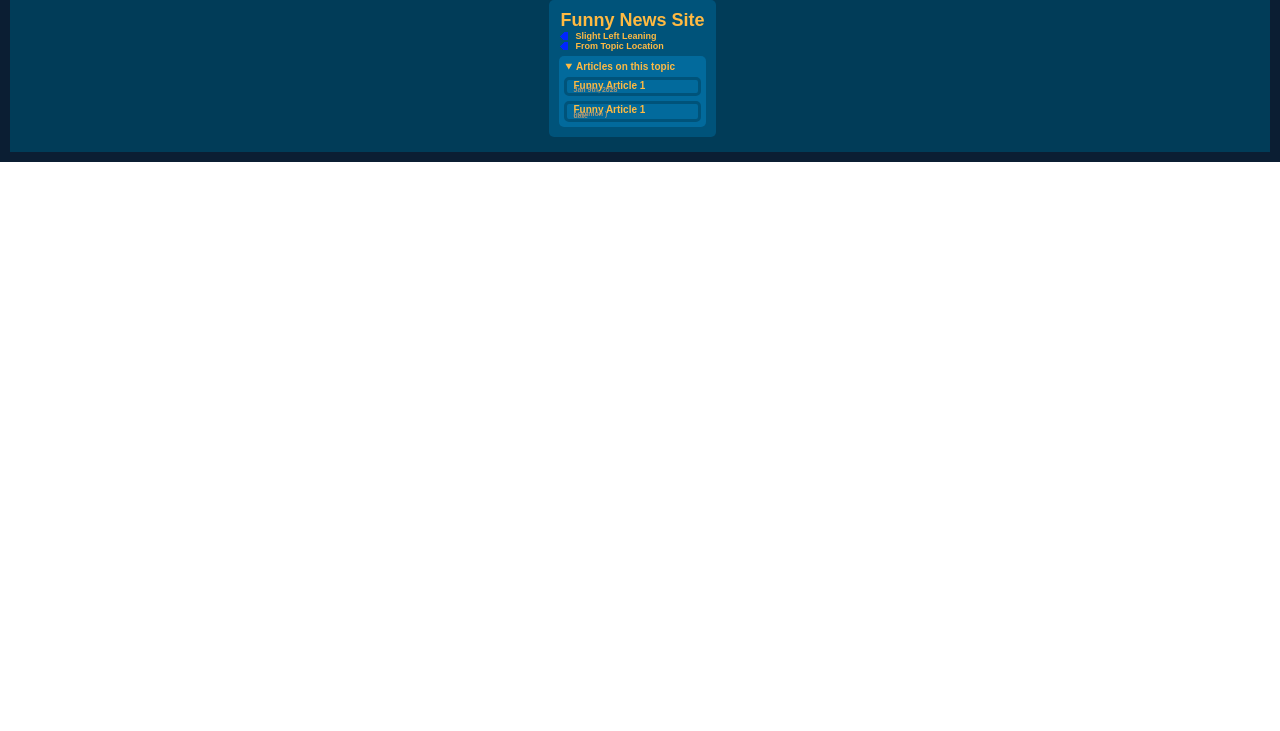
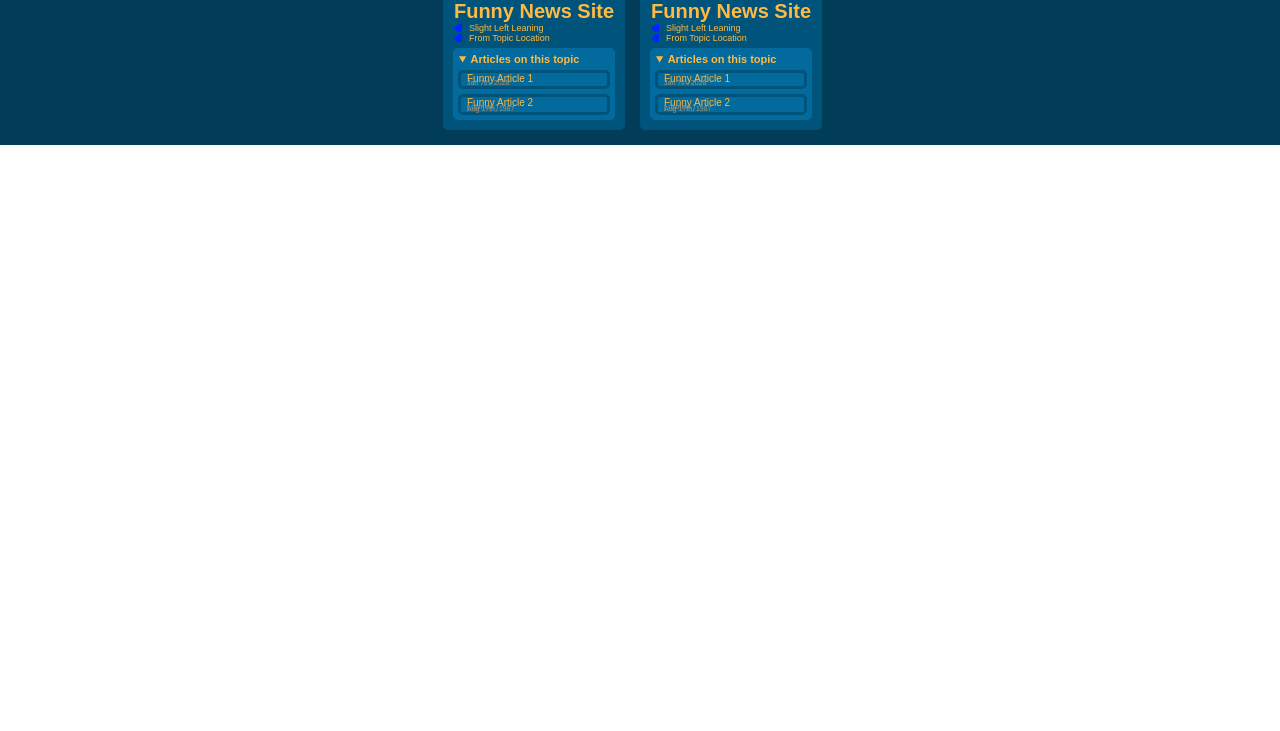
Before and after one commit to JMack21/cruzhacks24, a browser extension: page index.html in a window 1280 px wide. Shown: the part 69-800 px from the top of the page. Drawn offline with Linux system fonts and the light colour scheme; a web font is replaced by a local one.

Commit message:
template pretty much complete, no javascript yet

```diff
--- a/index.html
+++ b/index.html
@@ -38,18 +38,58 @@
 								<summary>Articles on this topic</summary>
 
 								<div class="list-of-articles-div">
-									<div><a class="article-link" href="index.html">
+									<div><a class="article-link" href="https://apnews.com/article/sixlegged-dog-surgery-spaniel-britain-6e7f609833646231c8dca6f0eb4c7c8b" target="_blank" rel="noopener noreferrer">
 										<div class="article-div">
 											<h3>Funny Article 1</h3>
-											<p class="article-date">Jan 9th, 2028</p>
+											<p class="article-date">Jan 7th, 2028</p>
 										</div>
 									</a></div>
 
-									<div><a class="article-link" href="index.html">
+									<div><a class="article-link"  href="https://apnews.com/article/sixlegged-dog-surgery-spaniel-britain-6e7f609833646231c8dca6f0eb4c7c8b" target="_blank" rel="noopener noreferrer">
+										<div class="article-div">
+											<h3>Funny Article 2</h3>
+											<p class="article-type">( opinion )</p>
+											<p class="article-date">Aug 17th, 1987</p>
+										</div>
+									</a></div>
+								</div>
+
+							</details>
+						</div>
+
+					</div>
+
+					<div class="newsite-div">
+
+						<div class="title-and-bias-of-newsite">
+							<h2>Funny News Site</h2>
+							<div class="bias-of-newsite-line">
+								<img src="images/bias_left.png" style="width:8px; height:8px">
+								<p class="bias-text">Slight Left Leaning</p>
+							</div>
+							<div class="bias-of-newsite-line">
+								<img src="images/bias_left.png" style="width:8px; height:8px">
+								<p class="bias-text">From Topic Location</p>
+							</div>
+						</div>
+
+						<div class="list-of-articles-dropdown-container">
+							<details class="list-of-articles-dropdown" open>
+								<summary>Articles on this topic</summary>
+
+								<div class="list-of-articles-div">
+									<div><a class="article-link" href="https://apnews.com/article/sixlegged-dog-surgery-spaniel-britain-6e7f609833646231c8dca6f0eb4c7c8b" target="_blank" rel="noopener noreferrer">
 										<div class="article-div">
 											<h3>Funny Article 1</h3>
+											<p class="article-date">Jan 7th, 2028</p>
+										</div>
+									</a></div>
+
+									<div><a class="article-link"  href="https://apnews.com/article/sixlegged-dog-surgery-spaniel-britain-6e7f609833646231c8dca6f0eb4c7c8b" target="_blank" rel="noopener noreferrer">
+										<div class="article-div">
+											<h3>Funny Article 2</h3>
 											<p class="article-type">( opinion )</p>
-											<p class="article-date">date</p>
+											<p class="article-date">Aug 17th, 1987</p>
 										</div>
 									</a></div>
 								</div>
--- a/styles/styles.css
+++ b/styles/styles.css
@@ -34,7 +34,7 @@ body
 	background-color: var(--blue1);
 
 	margin: 0px;
-	padding: var(--medium-padding);
+	padding: 0px;
 }
 
 .main-vert-div
@@ -179,25 +179,34 @@ h1, h2, h3, h4, h5, h6, p, summary
 	padding-bottom: 0px;
 
 	font-family: var(--sans-serif-font);
-	font-weight: 700;
+	font-weight: 100;
 	color: var(--yellow2);
 }
 
 h1
 {
 	font-size: 25px;
+	font-weight: 700;
 }
 
 h2
 {
-	font-size: 18px;
+	font-size: 20px;
+	font-weight: 700;
+}
+
+.bias-text
+{
+	font-size: 9px;
+	font-weight: 500;
 }
 
 .list-of-articles-dropdown > summary
 {
 	user-select: none;
 
-	font-size: 10px;
+	font-size: 11px;
+	font-weight: 700;
 }
 
 h3
@@ -218,8 +227,3 @@ img
 	margin: 0px;
 	padding: var(--tiny-padding);
 }
-
-.bias-text
-{
-	font-size: 9px;
-}
```
Also changed, not shown: manifest.json.
